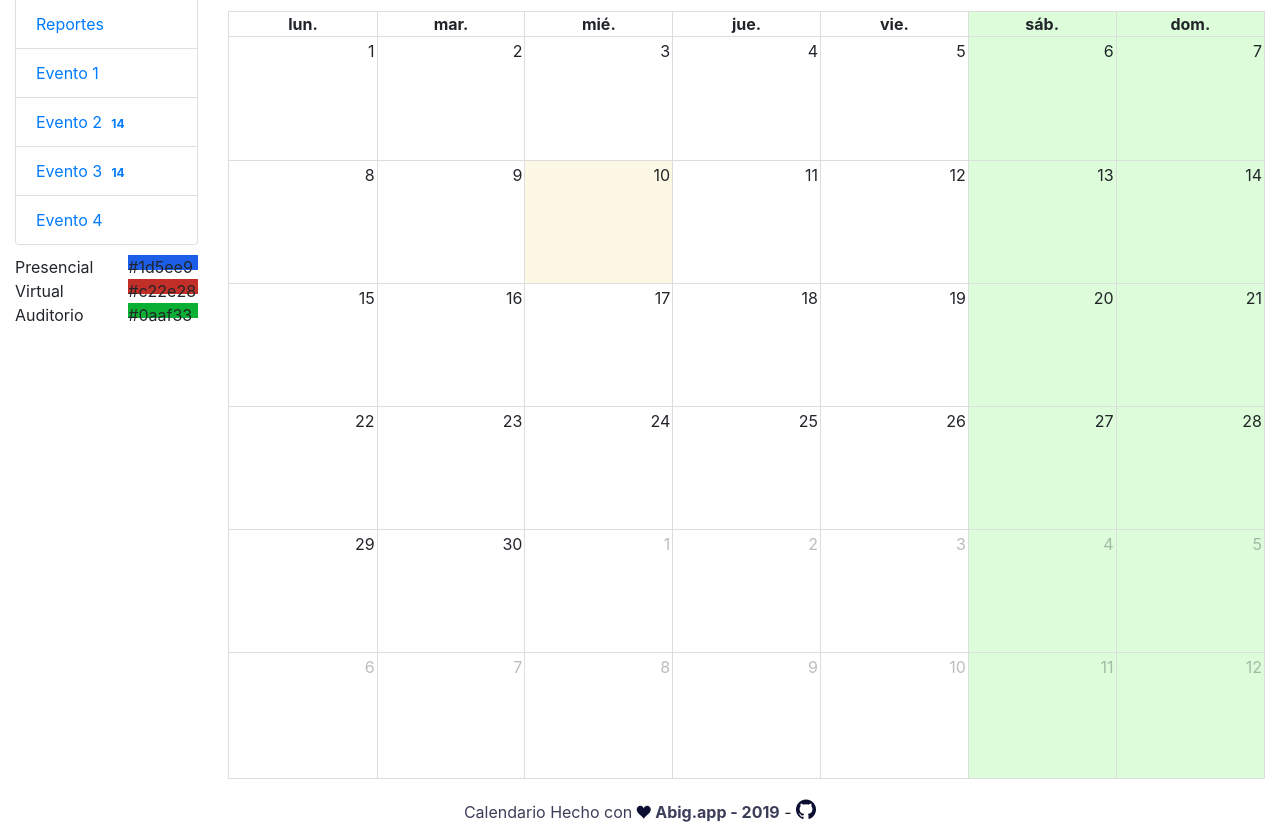
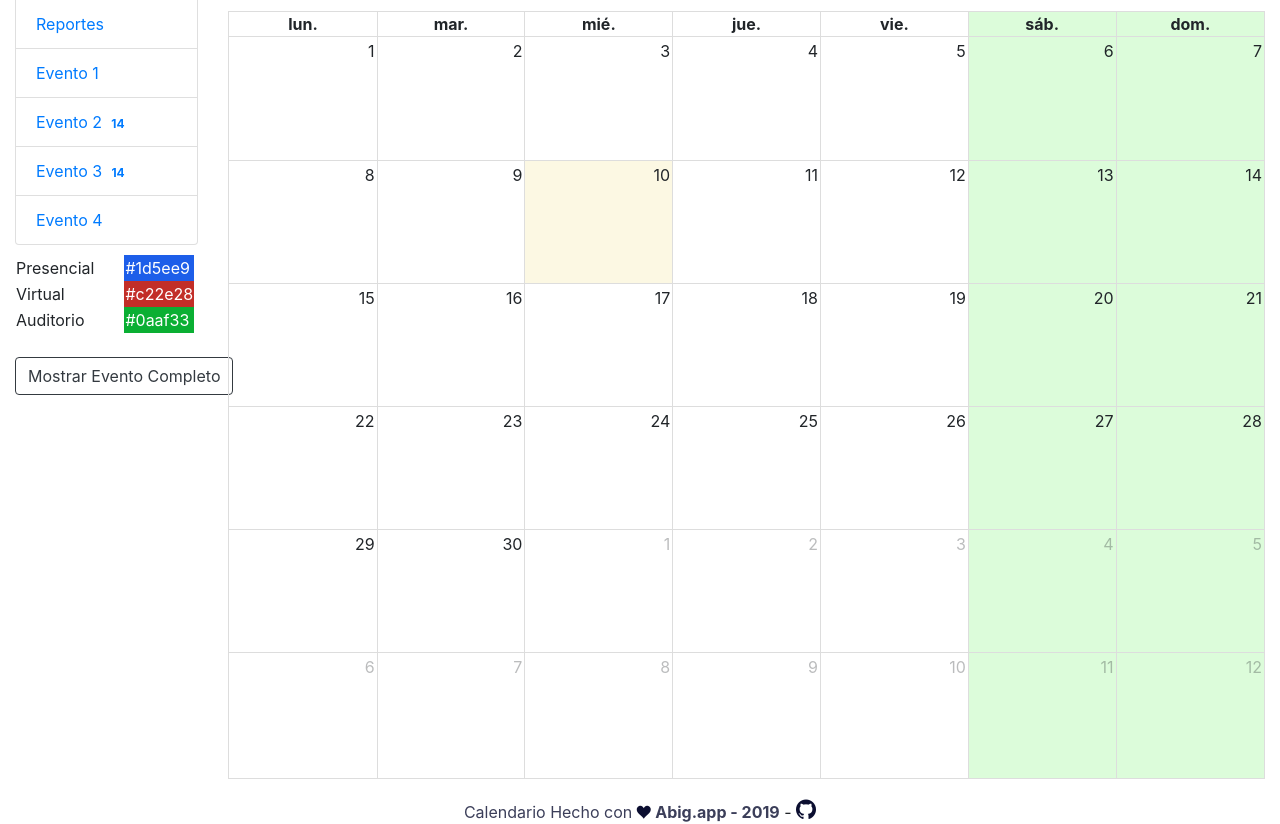
Before and after one commit to jcorpus/calendario, a PHP site: page /inicio.php in a window 1280 px wide. Shown: the part 112-936 px from the top of the page. Run offline with PHP 8.4, Linux system fonts and the light colour scheme; lists and menus that the app fills with data are empty; some web fonts are replaced.

Commit message:
titulo completo

```diff
--- /dev/null
+++ b/css/calendar_.css
@@ -0,0 +1,3 @@
+   .fc-month-view span.fc-title{
+        white-space: normal;
+   }
--- a/css/estilos.css
+++ b/css/estilos.css
@@ -2,32 +2,37 @@ a{
 	text-decoration: none !important;
 }
 .colores{
-	display: block;
 	margin-top: 10px;
-
+}
+.colores .cuadro{
+	width: 70px;
+	height: 15px;
+	color: #fff;
+}
+.colores .ctitulo{
+	padding-right: 30px;
 }
 .cpresencial{
 	background-color:#1d5ee9;
-	width: 70px;
-	height: 15px;
-	float: right;
+
 }
 .cvirtual{
 	background-color:#c22e28;
 	width: 70px;
 	height: 15px;
-	float: right;
 }
 .cauditorio{
 	background-color:#0aaf33;
 	width: 70px;
 	height: 15px;
-	float: right;
 }
 
 
 .fc-sat, .fc-sun{
 	background-color: #dcfcda;
+}
+.fc-month-view span.fc-title{
+    white-space: normal;
 }
 .mifooter{
 	text-align: center;
--- a/eventos.php
+++ b/eventos.php
@@ -1,5 +1,5 @@
 <?php
-/*
+
 header('Access-Control-Allow-Origin: *');
 header("Access-Control-Allow-Headers: X-API-KEY, Origin, X-Requested-With, Content-Type, Accept, Access-Control-Request-Method");
 header("Access-Control-Allow-Methods: GET, POST, OPTIONS, PUT, DELETE");
@@ -8,7 +8,9 @@ $method = $_SERVER['REQUEST_METHOD'];
 if($method == "OPTIONS") {
     die();
 }
-*/
+
+
+
 header('Content-Type: application/json');
 $pdo = new PDO("mysql:dbname=calendario;charset=UTF8;host=127.0.0.1","root","");
 $accion = (isset($_GET['accion']))?$_GET['accion']:'leer';
--- a/inicio.php
+++ b/inicio.php
@@ -94,17 +94,22 @@
 			        </a>
 			    </div>
 			    <div class="colores">
-			    	<div class="Presencial">
-			    		<span>Presencial<div class="cpresencial">#1d5ee9</div></span>
-
-			    	</div>
-			    	<div class="virtual">
-			    		<div>Virtual<div class="cvirtual">#c22e28</div></div>
-
-			    	</div>
-			    	<div class="auditorio">
-			    		<div>Auditorio <div class="cauditorio">#0aaf33</div></div>
-			    	</div>
+					<table>
+						<tr>
+							<td class="ctitulo">Presencial</td>
+							<td class="cpresencial cuadro">#1d5ee9</td>
+						</tr>
+						<tr>
+							<td class="ctitulo">Virtual</td>
+							<td class="cvirtual cuadro">#c22e28</td>
+						</tr>
+						<tr>
+							<td class="ctitulo">Auditorio</td>
+							<td class="cauditorio cuadro">#0aaf33</td>
+						</tr>
+					</table>
+					<br>
+					<button id="mtituto" type="button" class="btn btn-outline-dark">Mostrar Evento Completo</button>
 			    </div>
 		</div>
 	</div>
@@ -199,6 +204,15 @@
 </div>
 <script>
 			$(document).ready(function(){
+			///MOSTRAR TITULO COMPLETO DEL EVENTO
+			/*
+			$("#mtituto").click(function(){
+   				var estilos = {"white-space": 'normal'};
+   				$(".fc-month-view span.fc-title").css(estilos);
+			});
+
+			*/
+
 			$("input:checkbox").on('click', function() {
 			  var $box = $(this);
 			  if ($box.is(":checked")) {
@@ -246,9 +260,6 @@
 
 				});
 			}
-
-
-
 
 
 
```
Also changed, not shown: calendario.sql (+8 -17 lines).
